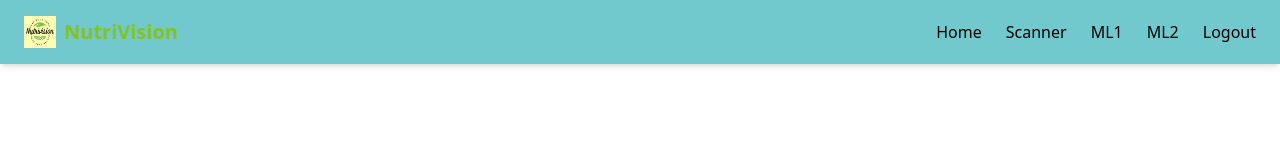
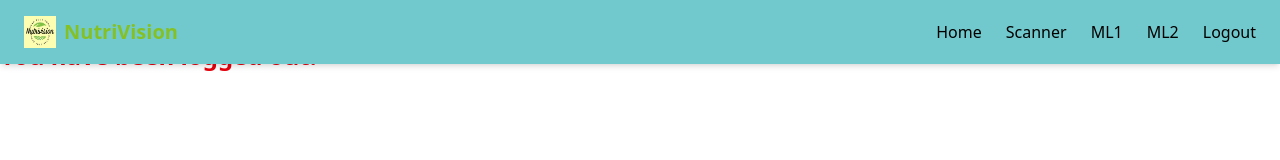
Before and after one commit to RirinnurFatimah/frontend, a React (Vite) app: page /login in a window 1280 px wide. Shown: the top 160 px of the page. Built offline with nearby package versions, Linux system fonts and the light colour scheme.

Commit message:
menambahkan beberapa file dan instalasi

```diff
--- a/src/App.jsx
+++ b/src/App.jsx
@@ -5,7 +5,7 @@ import Home from './components/home';
 import Scanner from './pages/scanner';
 import ML1 from './pages/ml1';
 import ML2 from './pages/ml2';
-import Logout from './auth/logout';
+import Login from './auth/login';
 
 const App = () => {
   return (
@@ -17,7 +17,7 @@ const App = () => {
           <Route path="/scanner" element={<Scanner />} />
           <Route path="/ml1" element={<ML1 />} />
           <Route path="/ml2" element={<ML2 />} />
-          <Route path="/logout" element={<Logout />} />
+          <Route path="/login" element={<Login />} />
         </Routes>
       </main>
     </>
--- a/src/auth/logout.jsx
+++ b/src/auth/login.jsx
@@ -1,7 +1,7 @@
 import React from 'react';
 
-const Logout = () => {
+const Login = () => {
   return <h1 className="text-2xl font-bold text-red-600">You have been logged out.</h1>;
 };
 
-export default Logout;
+export default Login;
--- a/src/components/navbar.jsx
+++ b/src/components/navbar.jsx
@@ -23,7 +23,7 @@ const Navbar = () => {
         <li><Link to="/scanner" className="hover:text-green-600">Scanner</Link></li>
         <li><Link to="/ml1" className="hover:text-green-600">ML1</Link></li>
         <li><Link to="/ml2" className="hover:text-green-600">ML2</Link></li>
-        <li><Link to="/logout" className="hover:text-red-600">Logout</Link></li>
+        <li><Link to="/login" className="hover:text-red-600">Logout</Link></li>
       </ul>
 
       {/* Hamburger Icon */}
@@ -39,7 +39,7 @@ const Navbar = () => {
             <li><Link to="/scanner" onClick={closeMenu} className="hover:text-green-600">Scanner</Link></li>
             <li><Link to="/ml1" onClick={closeMenu} className="hover:text-green-600">ML1</Link></li>
             <li><Link to="/ml2" onClick={closeMenu} className="hover:text-green-600">ML2</Link></li>
-            <li><Link to="/logout" onClick={closeMenu} className="hover:text-red-600">Logout</Link></li>
+            <li><Link to="/login" onClick={closeMenu} className="hover:text-red-600">Logout</Link></li>
           </ul>
         </div>
       )}
```
